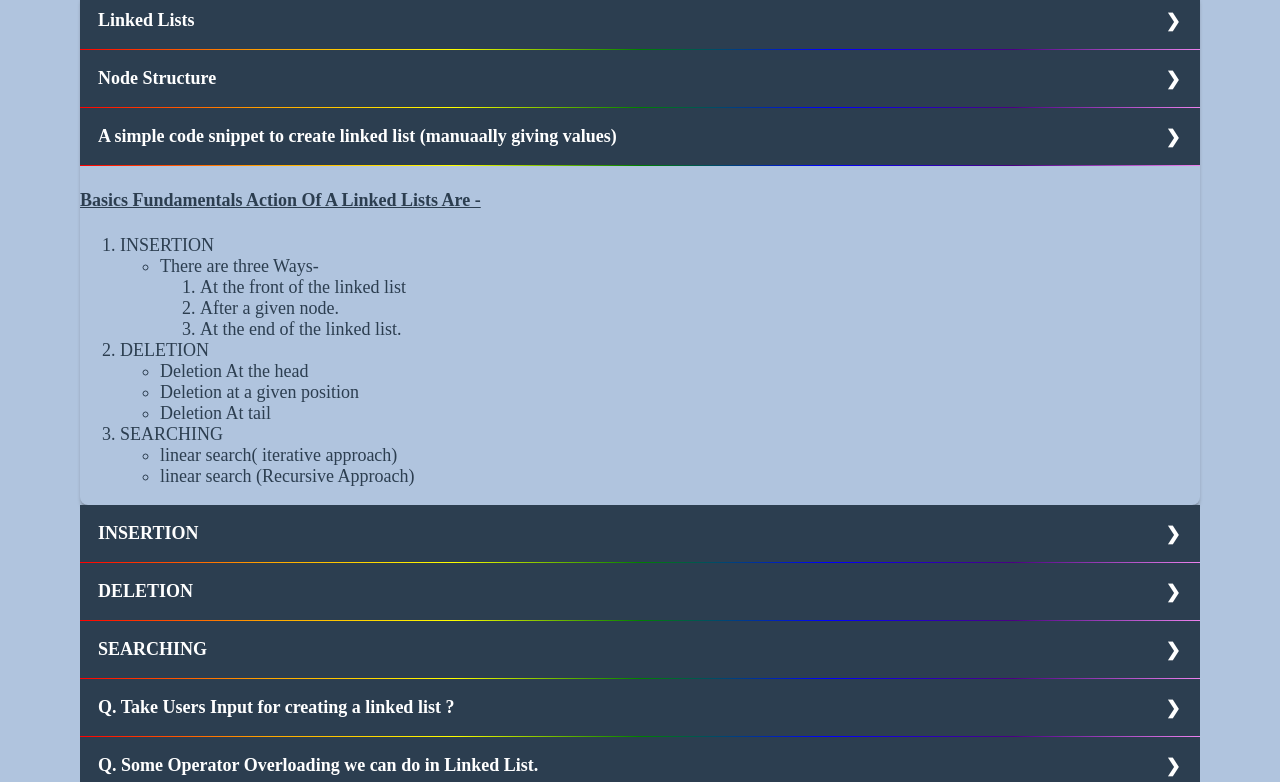
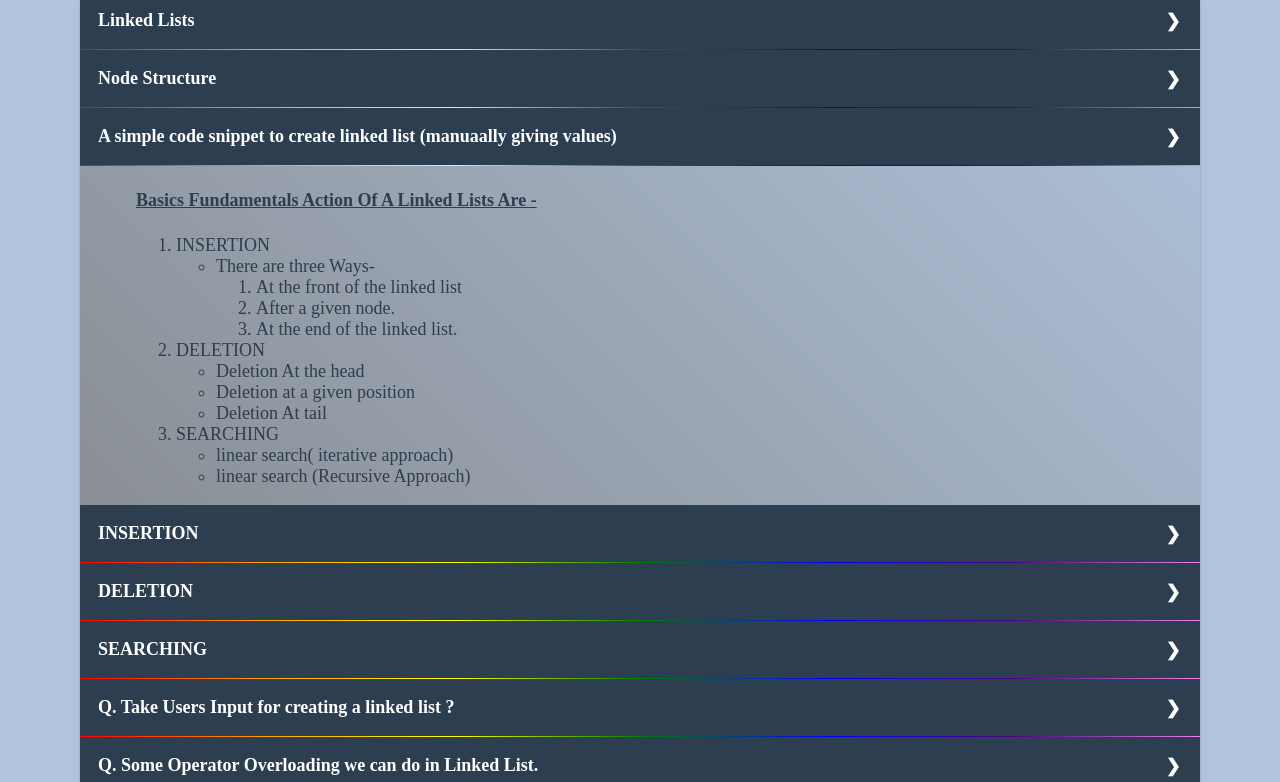
Before and after one commit to arun-bhadouriya/frustatedDev, a plain HTML site: page linkedlist.html in a window 1280 px wide. Shown: the part 112-894 px from the top of the page. Drawn offline with Linux system fonts and the light colour scheme.

Commit message:
add
Signed-off-by: thakur00 <arunbhadouriya97@gmail.com>

```diff
--- a/index.css
+++ b/index.css
@@ -28,6 +28,7 @@ body{
 .body{
     /* background-color: darkred; */
     height: 100vh;
+
 }
 .body h1{
     color:#2c3e50;
@@ -180,7 +181,8 @@ input:checked ~ .tab-content {
 }
 
 .wrapperLinkedList{
-    padding: 2rem 5rem 5rem 5rem;
+    margin: 2rem 5rem 5rem 5rem;
+    background: linear-gradient(45deg, gray, transparent);
 }
 
 footer{
@@ -190,3 +192,8 @@ footer{
 #spanFooter{
     color: #2c3e50;
 }
+
+.inContent{
+    width: 90%;
+    margin: auto;
+}
--- a/linkedlist.html
+++ b/linkedlist.html
@@ -10,18 +10,21 @@
 </head>
 
 <body>
+    <h1>Linked List</h1>
     <div class="wrapperLinkedList">
-        <h1>Linked List</h1>
+
         <div class="col">
             <div class="tabs">
                 <div class="tab">
                     <input type="radio" id="rd1" name="rd">
                     <label class="tab-label" for="rd1">Linked Lists</label>
                     <div class="tab-content">
-                    A linked list is a linear data structure, in which the elements are not stored at contiguous memory
+                        A linked list is a linear data structure, in which the elements are not stored at contiguous
+                        memory
                         locations.
                         The
-                    elements in a linked list are linked using pointers.In simple words, a linked list consists of nodes
+                        elements in a linked list are linked using pointers.In simple words, a linked list consists of
+                        nodes
                         where
                         each
                         node
@@ -100,6 +103,7 @@
 
 
 
+                <div class="inContent">
                     <h4>Basics fundamentals action of a Linked lists are -</h4>
                     <ol>
                         <li>INSERTION
@@ -127,6 +131,7 @@
                         </li>
                     </ol>
                 </div>
+
 
                 <div class="tab">
                     <input type="radio" id="rd4" name="rd">
@@ -363,9 +368,11 @@
                     <label class="tab-label" for="rd8">Q. Some Operator Overloading we can do in Linked List.</label>
                     <div class="tab-content">
 
-                <div class="span">Using OPERATOR OVERLOADING , we can use cout default print method to print the linked
+                        <div class="span">Using OPERATOR OVERLOADING , we can use cout default print method to print the
+                            linked
                             list .
-                    Also we can use cascading approach to print multiple linked list throug single cout statement.
+                            Also we can use cascading approach to print multiple linked list throug single cout
+                            statement.
                         </div>
                         <pre>
 
```
Lines whose indentation alone changed are shown as unchanged.
